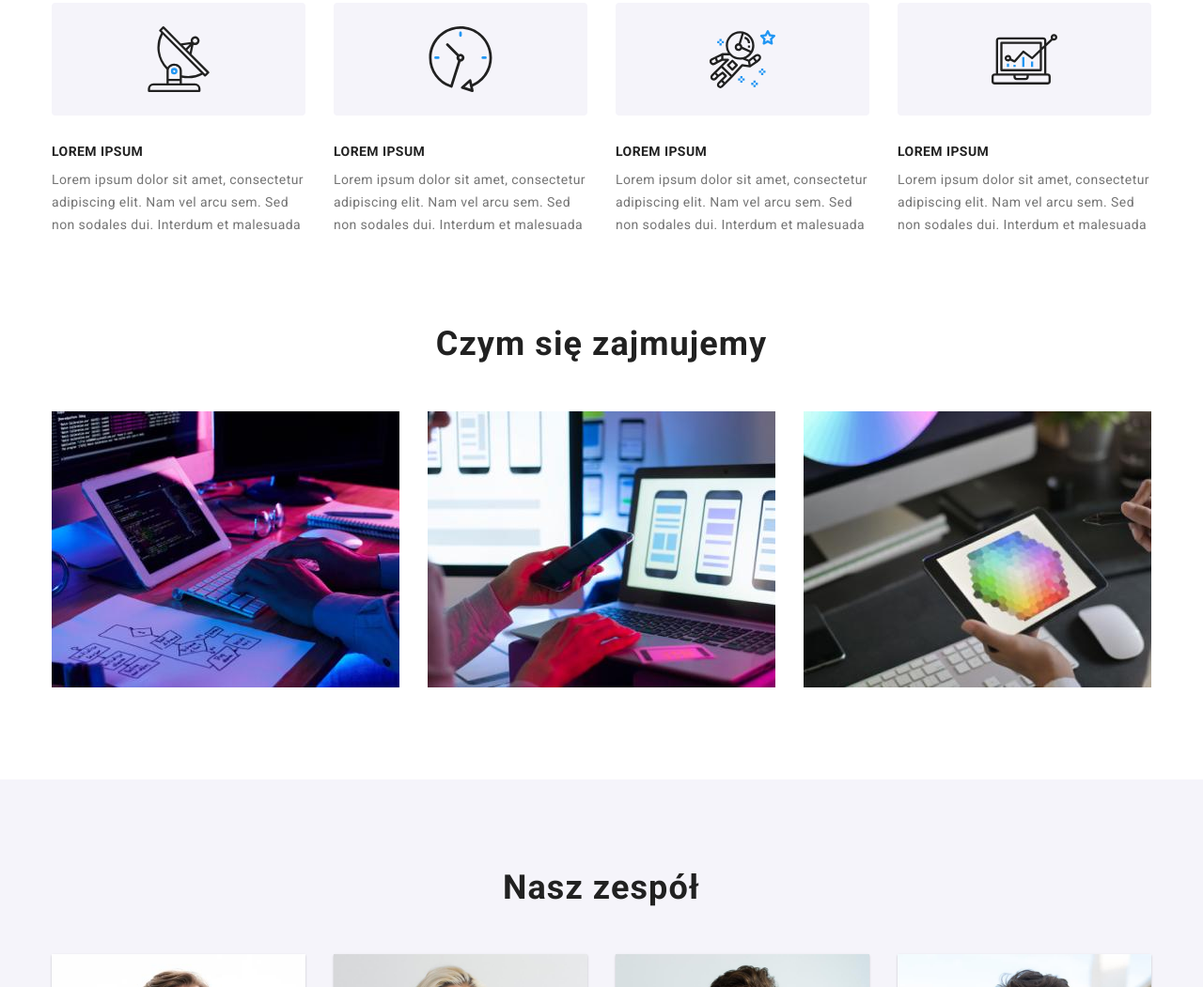
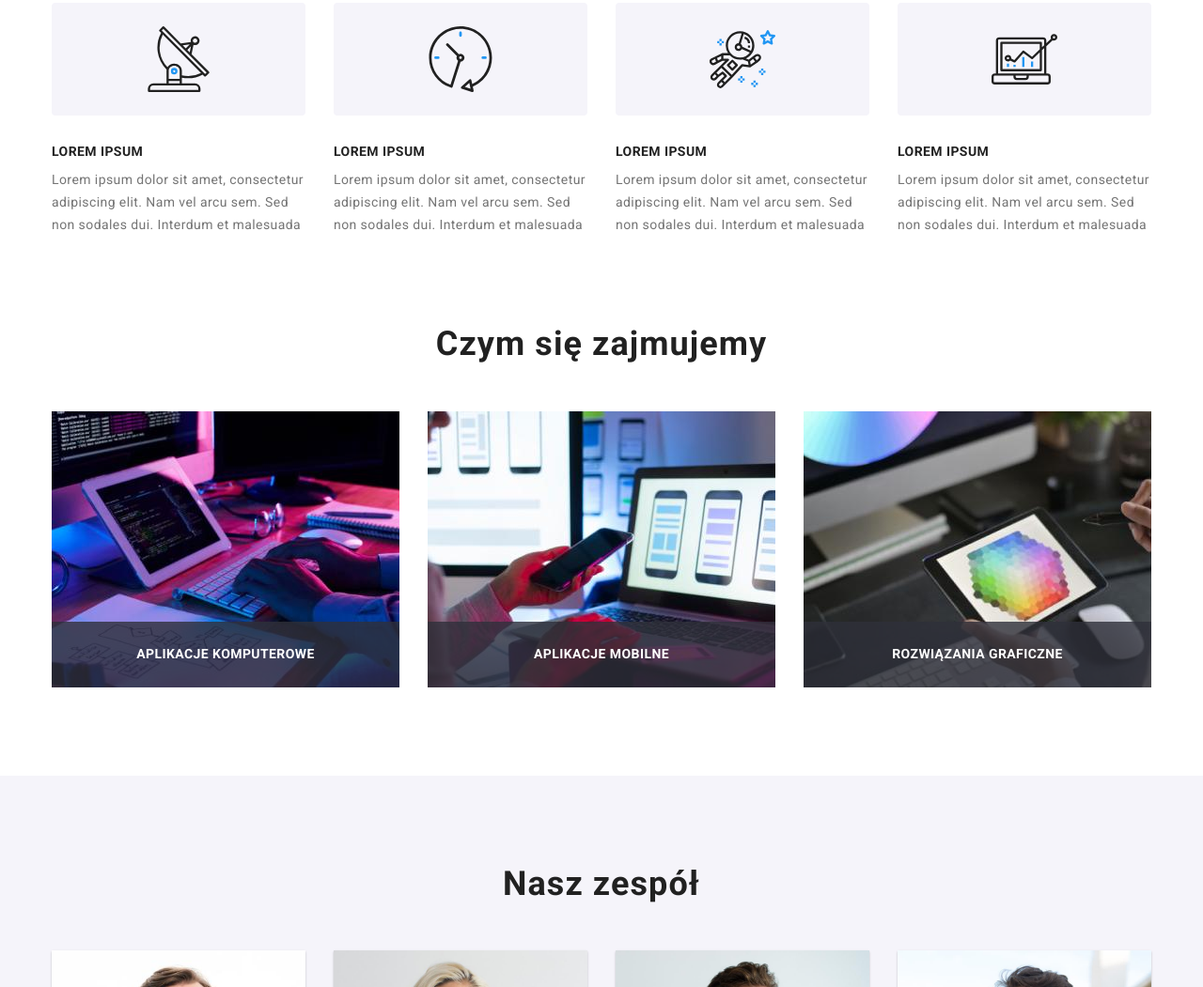
Before and after one commit to LukaszDerkacz/goit-markup-hw-05, a plain HTML site: page index.html in a window 1280 px wide. Shown: the part 772-1823 px from the top of the page at 94% size. Drawn offline with Linux system fonts and the light colour scheme.

Commit message:
added_label

```diff
--- a/css/styles.css
+++ b/css/styles.css
@@ -279,15 +279,44 @@ p{
 
   /* =========== task description =========== */
   .task-description {
-    text-align: center;
+    /* text-align: center; */
     background-color: var(--white-color);
     padding: 94px 0px 94px;
   }
 
-  .task-description-content{
+  .task-description-content {
     display: flex;
     gap: 30px;
     justify-content: center;
+  }
+
+  .task-description-item {
+    position: relative;
+    width: 370px;
+    height: 294px;
+  }
+
+  .label {
+    position: absolute;
+    right: 0;
+    margin: 0;
+    bottom: 0;
+    display: flex;
+    align-items: center;
+    justify-content: center;
+    width: 100%;
+    height: 70px;
+    color: var(--white-color);
+    background-color: rgba(47, 48, 58, 0.8);
+    font-family: var(--font-family-primary);
+    font-size: 14px;
+    font-weight: 700;
+    line-height: 16.41px;
+    letter-spacing: var(--spacing-percent-3);
+    text-transform: uppercase;
+
+
+
   }
 
   /* =========== team =========== */
--- a/index.html
+++ b/index.html
@@ -139,34 +139,25 @@
                     <h2>Czym się zajmujemy</h2>
                     <ul class="task-description-content">
                         <li class="task-description-item">
-                            <a>
                            <img
                                 src="./images/tab_with_kbrd.jpg"
                                 alt="close-up-image-programer-working-his-desk-office_1098-18707.jpg"
-                                    width="370"
-                                    height="294"
                             />
-                            </a>
+                            <p class="label">APLIKACJE KOMPUTEROWE</p>
                         </li>
                         <li class="task-description-item">
-                            <a>
                             <img
                                 src="./images/cell_ph_on_tablet.jpg"
                                 alt="web-ui-designers-are-developing-application-smartphones-team-creators-is-working-interface-mobile-phones_8119-2713.jpg"
-                                    width="370"
-                                    height="294"
                             />
-                            </a>
+                            <p class="label">APLIKACJE MOBILNE</p>
                         </li>
-                        <li class="illuminated-item">
-                            <a>
+                        <li class="task-description-item">
                             <img
                                 src="./images/tab_col_format.jpg"
                                 alt="creative-artist-web-design-with-working-colour-selection-graphic-tablet_35674-1119.jpg"
-                                    width="370"
-                                    height="294"
                             />
-                            </a>
+                            <p class="label">ROZWIĄZANIA GRAFICZNE</p>
                         </li>
                     </ul>
                 </div>
```
Lines whose indentation alone changed are shown as unchanged.
